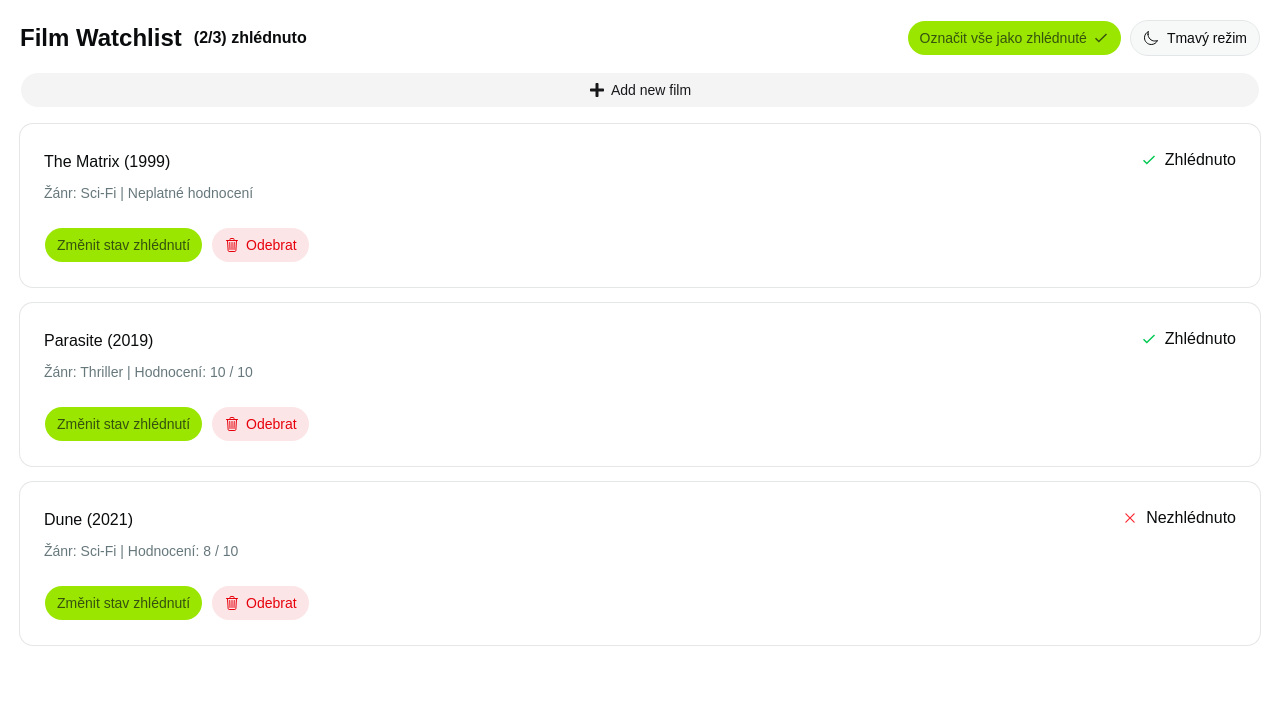
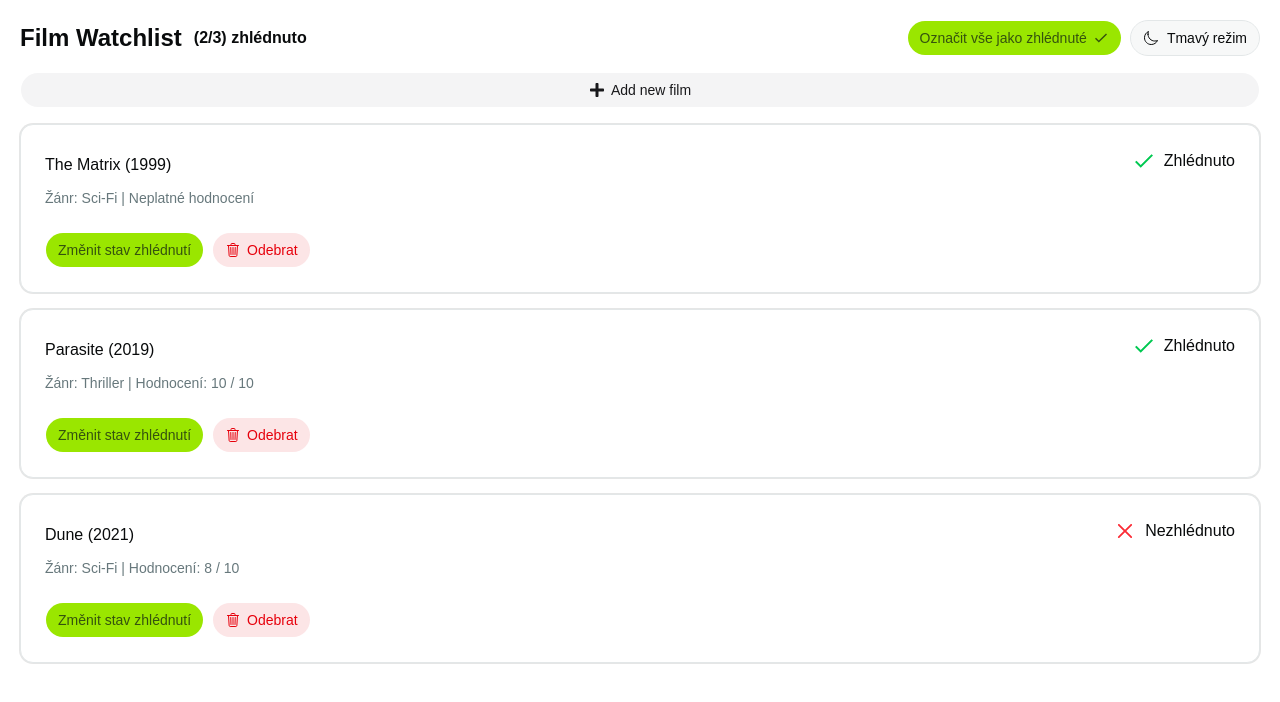
Before and after one commit to darebakdavca/4IT427_brad14, a React (Vite) app: page / in a window 1280 px wide. Shown: the top 702 px of the page. Built offline with nearby package versions, Linux system fonts and the light colour scheme.

Commit message:
fix: add hover effect for FilmCard component and adjust icon sizes

```diff
--- a/src/components/FilmCard.tsx
+++ b/src/components/FilmCard.tsx
@@ -13,7 +13,7 @@
 
 
   return (
-    <Card>
+    <Card className='hover:translate-y-0.5 duration-300 hover:border-primary border'>
       <CardHeader>
         <CardTitle className='flex justify-between items-center'>
           <span>
@@ -47,13 +47,13 @@
     <div>
       {watched ? (
         <div className='inline-flex items-center gap-2'>
-          <IoMdCheckmark className='text-green-500' />
+          <IoMdCheckmark className='text-green-500 size-6' />
           Zhlédnuto
         </div>
       ) :
         (
           <div className='inline-flex items-center gap-2'>
-            <RxCross2 className='text-red-500' />
+            <RxCross2 className='text-red-500 size-6' />
             Nezhlédnuto
           </div>
         )}
```
